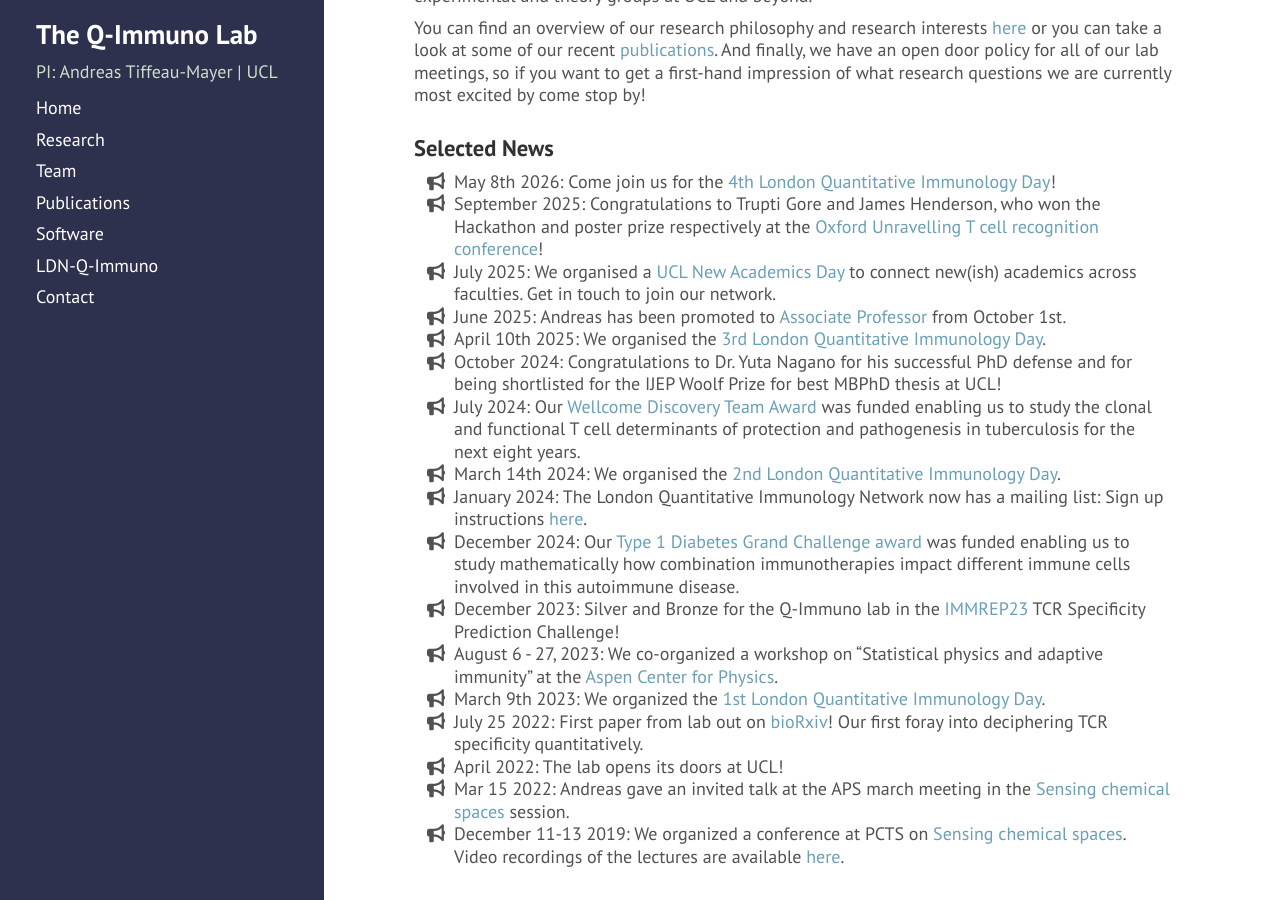
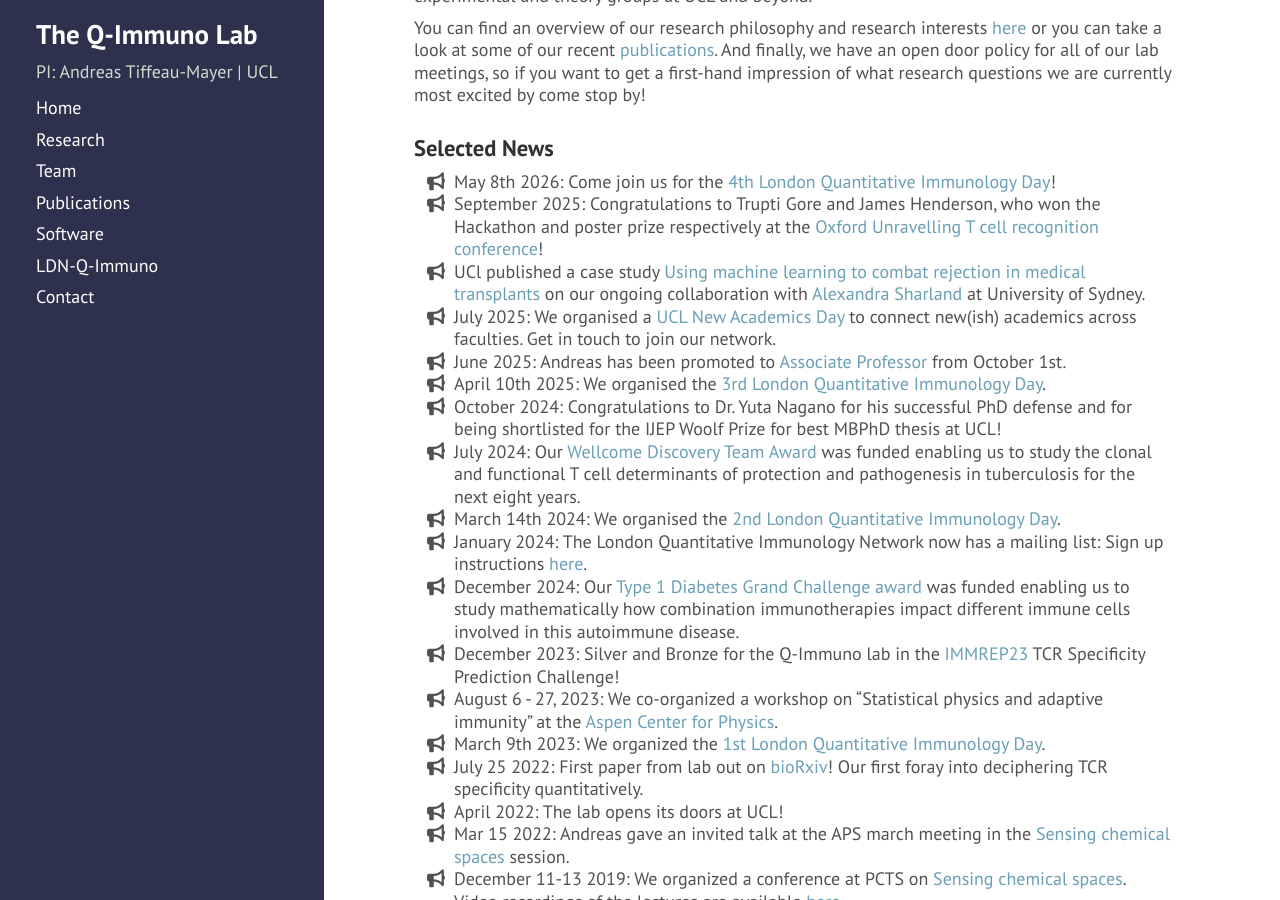
Before and after one commit to andim/andim.github.io, a Jekyll site: the page built from index.md, in a window 1280 px wide and 900 px high, scrolled down 467 px. Built offline with Jekyll 4.4.1, drawn with Linux system fonts in a browser that asks for light colours; nearby versions of some CDN libraries; a style sheet for code colours, icons or effects is not loaded.

Commit message:
added sydney case study

```diff
--- a/index.md
+++ b/index.md
@@ -18,6 +18,7 @@ You can find an overview of our research philosophy and research interests [here
 
 - May 8th 2026: Come join us for the [4th London Quantitative Immunology Day](https://qimmuno.com/ldnday/)!
 - September 2025: Congratulations to Trupti Gore and James Henderson, who won the Hackathon and poster prize respectively at the [Oxford Unravelling T cell recognition conference](https://web.cvent.com/event/7466b0c8-3ee9-4a4c-b781-d8b582130660/home)!
+- UCl published a case study [Using machine learning to combat rejection in medical transplants](https://www.ucl.ac.uk/engage/case-studies/2025/sep/using-machine-learning-combat-rejection-medical-transplants) on our ongoing collaboration with [Alexandra Sharland](https://profiles.sydney.edu.au/alexandra.sharland) at University of Sydney.
 - July 2025: We organised a [UCL New Academics Day](https://lu.ma/gde2kquj) to connect new(ish) academics across faculties. Get in touch to join our network.
 - June 2025: Andreas has been promoted to [Associate Professor](https://www.ucl.ac.uk/human-resources/hr-policies-procedures-and-advice/academic-careers-framework-and-promotions-processes/promotions) from October 1st.
 - April 10th 2025: We organised the [3rd London Quantitative Immunology Day](https://qimmuno.com/ldnday2025/).
```
